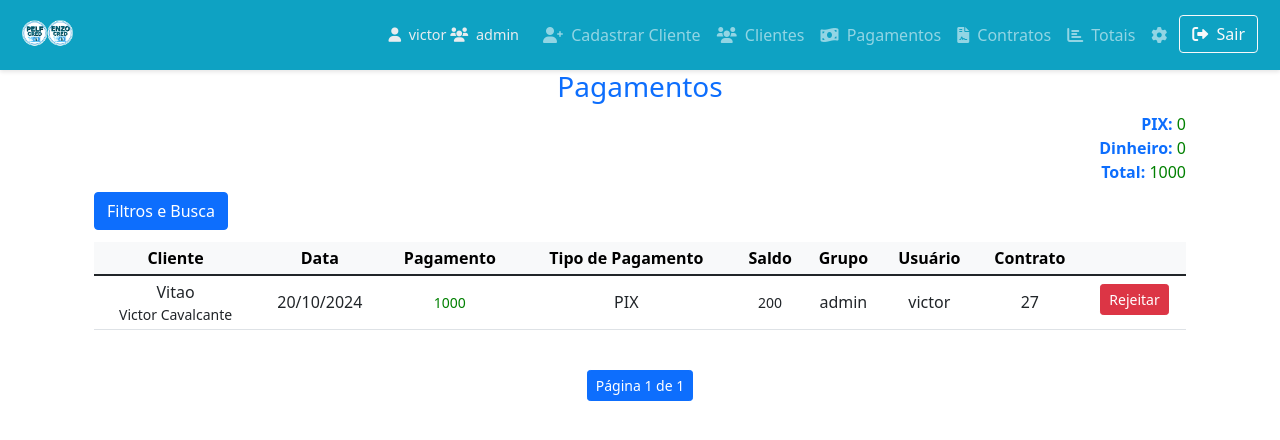
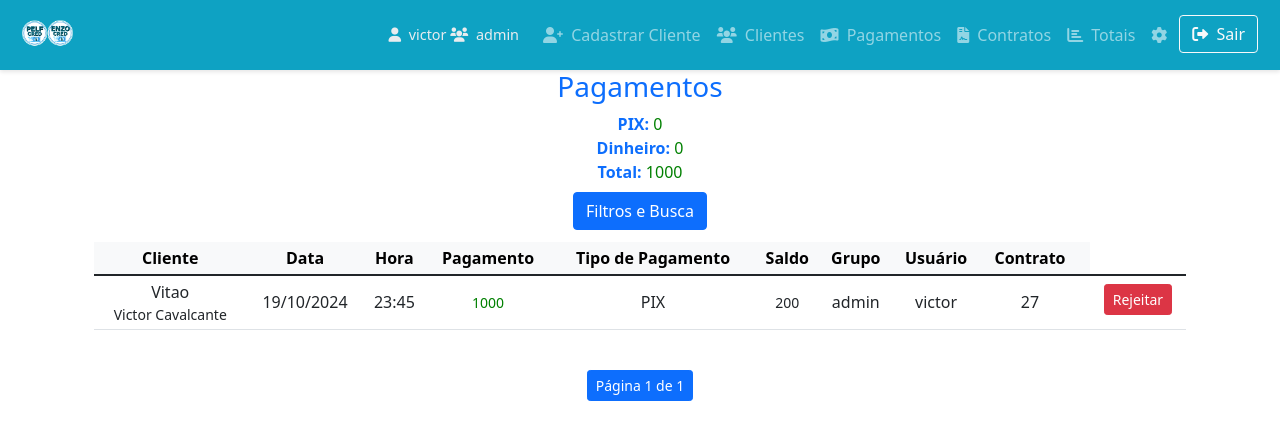
Before and after one commit to victorcavalcante33/sistema-emprestimos, a Django app: page /pelfcred/analisar_pagamentos/ in a window 1280 px wide. Shown: the top 440 px of the page. Run offline with Django 5.2, Linux system fonts and the light colour scheme; a user stored in the database is signed in; data comes from the database, SQL or seed files in the repository; both versions use the stored data as it was after the commit; some libraries are stand-ins or nearby versions.

Commit message:
Versão 1.0

```diff
--- a/PELFCRED/models.py
+++ b/PELFCRED/models.py
@@ -100,6 +100,13 @@ class Emprestimo(models.Model):
     numero_parcelas = models.IntegerField(default=12)
     valor_parcelado = models.DecimalField(max_digits=10, decimal_places=2, default=0.00)
     valor_total_calculado = models.DecimalField(max_digits=10, decimal_places=2, default=0.00)
+    status_anterior = models.CharField(max_length=20, blank=True, null=True)
+
+    def salvar_status_anterior(self):
+        if self.status != 'finalizado':
+            self.status_anterior = self.status  # Armazena o status atual como o status anterior
+
+
     def parcelas_info(self):
         return f"{self.numero_parcelas}x{self.valor_parcelado:.0f}"
     grupo = models.ForeignKey(Group, on_delete=models.CASCADE, null=True, blank=True)
--- a/PELFCRED/templates/analisar_pagamentos.html
+++ b/PELFCRED/templates/analisar_pagamentos.html
@@ -4,10 +4,10 @@
 {% block title %}Pagamentos a Verificar{% endblock %}
 {% block content %}
 
-<div class="container">
-    <h3 class="text-primary text-center">Pagamentos</h3>
+<div class="container text-center">
+    <h3 class="text-primary">Pagamentos</h3>
         <!-- Total dos Pagamentos -->
-        <div class="text-end mb-2">
+        <div class="mb-2">
             <strong class="mb-2 text-primary">PIX: </strong>
             <span class="valor-pago">{{ total_pix|floatformat:0 }}</span>
             <br>
@@ -17,12 +17,11 @@
             <strong class="mb-2 text-primary">Total: </strong>
             <span class="valor-pago">{{ total_pagamentos|floatformat:0 }}</span>
         </div>
-    <div class="d-flex flex-wrap justify-content-between align-items-center mb-1">
+    <div class="d-flex flex-wrap justify-content-center align-items-center mb-1">
         <!-- Botão Filtros e Busca -->
         <button type="button" class="btn btn-primary mb-2" data-bs-toggle="modal" data-bs-target="#filterModal">
             Filtros e Busca
         </button>
-
     </div>
 
     <!-- Modal para Filtros e Busca -->
@@ -91,6 +90,7 @@
                 <tr>
                     <th>Cliente</th>
                     <th>Data</th>
+                    <th>Hora</th>
                     <th>Pagamento</th>
                     <th>Tipo de Pagamento</th>
                     <th>Saldo</th>
@@ -100,24 +100,32 @@
                     {% if is_admin %}<th></th>{% endif %}
                 </tr>
             </thead>
-            <tbody >
+            <tbody>
                 {% for pagamento in pagamentos %}
                 <tr>
-                    <td class="align-middle text-center">{{ pagamento.emprestimo.cliente.apelido }}<div class="small">{{ pagamento.emprestimo.cliente.nome }}</div></td>
-                    <td class="align-middle text-center">{{ pagamento.data_pagamento|date:"d/m/Y" }}</td>
-                    <td class="small align-middle text-center {% if pagamento.valor_pago > 0 %}valor-pago{% elif pagamento.valor_pago < 0 %}valor-negativo{% endif %}">{{ pagamento.valor_pago|floatformat:0|default:"" }}</td>
-                    <td class="align-middle text-center">{{ pagamento.tipo_pagamento|upper }}</td>
-                    <td class="align-middle text-center {% if pagamento.emprestimo.calcular_saldo_devedor < 0 %}valor-negativo{% else %}valor-devido{% endif %} small">
+                    <td class="align-middle">{{ pagamento.emprestimo.cliente.apelido }}<div class="small">{{ pagamento.emprestimo.cliente.nome }}</div></td>
+                    <td class="align-middle">{{ pagamento.data_pagamento|date:"d/m/Y" }}</td>
+                    <td class="align-middle">{{ pagamento.data_pagamento|date:"H:i" }}</td>
+                    <td class="small align-middle {% if pagamento.valor_pago > 0 %}valor-pago{% elif pagamento.valor_pago < 0 %}valor-negativo{% endif %}">{{ pagamento.valor_pago|floatformat:0|default:"" }}</td>
+                    <td class="align-middle">{{ pagamento.tipo_pagamento|upper }}</td>
+                    <td class="align-middle {% if pagamento.emprestimo.calcular_saldo_devedor < 0 %}valor-negativo{% else %}valor-devido{% endif %} small">
                         {{ pagamento.emprestimo.calcular_saldo_devedor|floatformat:0|default:"0.00" }}
                     </td>
-                    <td class="align-middle text-center">{{ pagamento.emprestimo.grupo.name }}</td>
-                    <td class="align-middle text-center">{{ pagamento.emprestimo.usuario.username }}</td>
-                    <td class="align-middle text-center">{{ pagamento.emprestimo.id }}</td>
+                    <td class="align-middle">{{ pagamento.emprestimo.grupo.name }}</td>
+                    <td class="align-middle">{{ pagamento.emprestimo.usuario.username }}</td>
+                    <td class="align-middle">{{ pagamento.emprestimo.id }}</td>
                     {% if is_admin %}
                     <td>
-                        <button type="button" class="btn btn-danger btn-sm btn-rejeitar" data-pagamento-id="{{ pagamento.id }}">
-                            Rejeitar
-                        </button>
+
+                        {% if is_admin %}
+                        <td>
+                                <button type="submit" class="btn btn-danger btn-sm btn-rejeitar" data-pagamento-id="{{ pagamento.id }}" data-hoje="{% if pagamento.data_pagamento|date:"Y-m-d" != hoje %}{% endif %}" >
+                                    Rejeitar
+                                </button>
+                            {% if pagamento.data_pagamento|date:"Y-m-d" != hoje %}
+                            {% endif %}
+                        </td>
+                    {% endif %}
                     </td>
                     {% endif %}
                 </tr>
@@ -219,7 +227,7 @@
                         location.reload();
                     });
                 } else {
-                    Swal.fire('Erro', 'Ocorreu um erro ao rejeitar o pagamento.', 'error');
+                    Swal.fire('Erro', 'Pagamento não rejeitado, pagamentos apenas pode ser rejeitado no dia de hoje.', 'error');
                 }
             })
             .catch(error => {
--- a/PELFCRED/views.py
+++ b/PELFCRED/views.py
@@ -18,6 +18,7 @@ from django.utils.dateparse import parse_date
 from django.contrib.auth.decorators import user_passes_test
 from django.db import transaction
 from django.contrib.auth import authenticate, login
+from django.utils.timezone import now
 
 logger = logging.getLogger(__name__)
 
@@ -979,15 +980,47 @@ def analisar_pagamentos(request):
 @login_required
 def rejeitar_pagamento(request, pagamento_id):
     if request.method == 'POST':
-        # Busque o pagamento a ser rejeitado
-        pagamento = get_object_or_404(Pagamento, id=pagamento_id)
+        try:
+            # Busque o pagamento a ser rejeitado
+            pagamento = get_object_or_404(Pagamento, id=pagamento_id)
+            emprestimo = pagamento.emprestimo
 
-        # Lógica para rejeitar o pagamento (pode ser ajustar o status, deletar, etc.)
-        pagamento.delete()  # Exemplo: deletando o pagamento rejeitado
+            # Verificar se o pagamento foi feito hoje
+            hoje = timezone.now().date()
+            if pagamento.data_pagamento.date() != hoje:
+                return JsonResponse({
+                    'success': False,
+                    'message': 'Você só pode rejeitar pagamentos feitos no dia de hoje.'
+                }, status=400)
 
-        return JsonResponse({'success': True})
 
-    return JsonResponse({'success': False, 'error': 'Método não permitido'}, status=405)
+            # Deleta o pagamento rejeitado
+            pagamento.delete()
+
+            # Recalcular o total de juros recebidos após o pagamento ser rejeitado
+            total_pago = emprestimo.total_pago()
+            juros_recebido = max(0, total_pago - emprestimo.capital_inicial - emprestimo.capital_adicional)
+
+            emprestimo.total_juros_recebidos = juros_recebido
+            emprestimo.save()
+
+            # Verifica se o status do empréstimo era 'finalizado' e restaura o status anterior, se houver
+            if emprestimo.status == 'finalizado' and emprestimo.status_anterior:
+                emprestimo.status = emprestimo.status_anterior  # Restaura o status anterior
+                emprestimo.status_anterior = None  # Limpa o campo status_anterior após a restauração
+                emprestimo.save()
+
+            # Retorna uma resposta de sucesso em JSON
+            return JsonResponse({'success': True, 'message': 'Pagamento rejeitado, juros atualizados e status do empréstimo restaurado.'})
+
+        except Exception as e:
+            logger.error(f"Erro ao rejeitar pagamento: {e}")
+            return JsonResponse({'success': False, 'message': 'Erro ao rejeitar o pagamento.'}, status=500)
+
+    return JsonResponse({'success': False, 'message': 'Método não permitido.'}, status=405)
+
+
+
 
 @login_required
 def importar_comprovante_pix(request):
@@ -1060,13 +1093,37 @@ def registrar_pagamento(request, id_emprestimo=None):
             )
             logger.debug(f"Pagamento {pagamento.id} registrado para o empréstimo {emprestimo.id} com valor {valor_pago} em {pagamento.data_pagamento}")
 
+            # Calcular o total pago até o momento, incluindo o pagamento atual
+            total_pago_atualizado = valor_pago_total + valor_pago
+
             # Atualizar o saldo devedor
             emprestimo.saldo_devedor = emprestimo.calcular_saldo_devedor()
             emprestimo.save()
             logger.debug(f"Empréstimo {emprestimo.id}: Saldo devedor após pagamento: {emprestimo.saldo_devedor}")
 
+            # Verifica se o total pago é maior ou igual ao valor total do empréstimo
+            if total_pago_atualizado >= emprestimo.valor_total:
+                # Salvar o status anterior antes de finalizar
+                emprestimo.status_anterior = emprestimo.status  # Salva o status atual
+                emprestimo.status = 'finalizado'  # Muda para 'finalizado'
+                emprestimo.saldo_devedor = Decimal('0.00')  # Zera o saldo devedor
+                emprestimo.save()
+                logger.debug(f"Empréstimo {emprestimo.id} finalizado com sucesso.")
+
+            # Calcular o lucro (juros recebidos)
+            total_pago = emprestimo.total_pago()  # Total pago até o momento
+            total_investido = emprestimo.capital_inicial + emprestimo.capital_adicional
+
+            # Juros recebidos é a diferença entre o total pago e o capital investido
+            juros_recebido = max(Decimal('0.00'), total_pago - total_investido)
+
+            # Atualizar o campo de juros recebidos
+            emprestimo.total_juros_recebidos = juros_recebido
+            emprestimo.save()
+
             # Verifica se o empréstimo deve ser finalizado
-            emprestimo.verificar_finalizacao()
+            if total_pago_atualizado >= emprestimo.valor_total:
+                emprestimo.verificar_finalizacao()
 
             messages.success(request, 'Pagamento registrado com sucesso!')
             return redirect('PELFCRED:detalhes_cliente', cpf=emprestimo.cliente.cpf)
@@ -1080,6 +1137,7 @@ def registrar_pagamento(request, id_emprestimo=None):
         'saldo_devedor': saldo_devedor,  # Exibe o saldo devedor correto
     })
 
+
 @login_required
 def finalizar_contrato(request, id_emprestimo):
     emprestimo = get_object_or_404(Emprestimo, id=id_emprestimo)
@@ -1092,9 +1150,10 @@ def finalizar_contrato(request, id_emprestimo):
         messages.error(request, "O contrato não pode ser finalizado. O valor total ainda não foi pago.")
         return redirect('PELFCRED:detalhes_cliente', cpf=emprestimo.cliente.cpf)
 
-    # Calcular os juros recebidos e atualizar o campo total_juros_recebidos
-    juros_recebido = emprestimo.total_juros_recebidos + max(0, total_pago - emprestimo.capital_inicial - emprestimo.capital_adicional)
+    # Calcular os juros recebidos
+    juros_recebido = max(0, total_pago - emprestimo.capital_inicial - emprestimo.capital_adicional)
 
+    # Atualizar o campo de juros recebidos
     emprestimo.total_juros_recebidos = juros_recebido
     emprestimo.status = 'finalizado'
     emprestimo.save()
@@ -1293,7 +1352,9 @@ def totais(request):
     )['total'] or Decimal(0)
 
     # Cálculo do total geral
+
     total_geral = {
+
         'total_clientes': clientes_base.count(),
         'total_emprestimos': emprestimos_base.count(),
         'total_investido': total_investido,
@@ -1302,6 +1363,7 @@ def totais(request):
 
     # Contexto para o template
     contexto = {
+        'today': now().date(),
         'total_juros_recebidos': total_juros_recebidos,
         'clientes': clientes,
         'emprestimos': emprestimos,
--- a/myproject/settings.py
+++ b/myproject/settings.py
@@ -82,7 +82,7 @@ AUTH_PASSWORD_VALIDATORS = [
 
 # Internacionalização
 LANGUAGE_CODE = "pt-br"
-TIME_ZONE = "UTC"
+TIME_ZONE = "America/Sao_Paulo"
 USE_I18N = True
 USE_TZ = True
 
```
Also changed, not shown: PELFCRED/templates/confirmar_exclusao.html (deleted, +0 -21 lines), PELFCRED/templates/confirmar_exclusao_emprestimo.html (deleted, +0 -23 lines), PELFCRED/templates/lista_emprestimos.html (+0 -17 lines), PELFCRED/templates/totais.html (+6 -2 lines), PELFCRED/migrations/0004_emprestimo_status_anterior.py (added), db.sqlite3.
